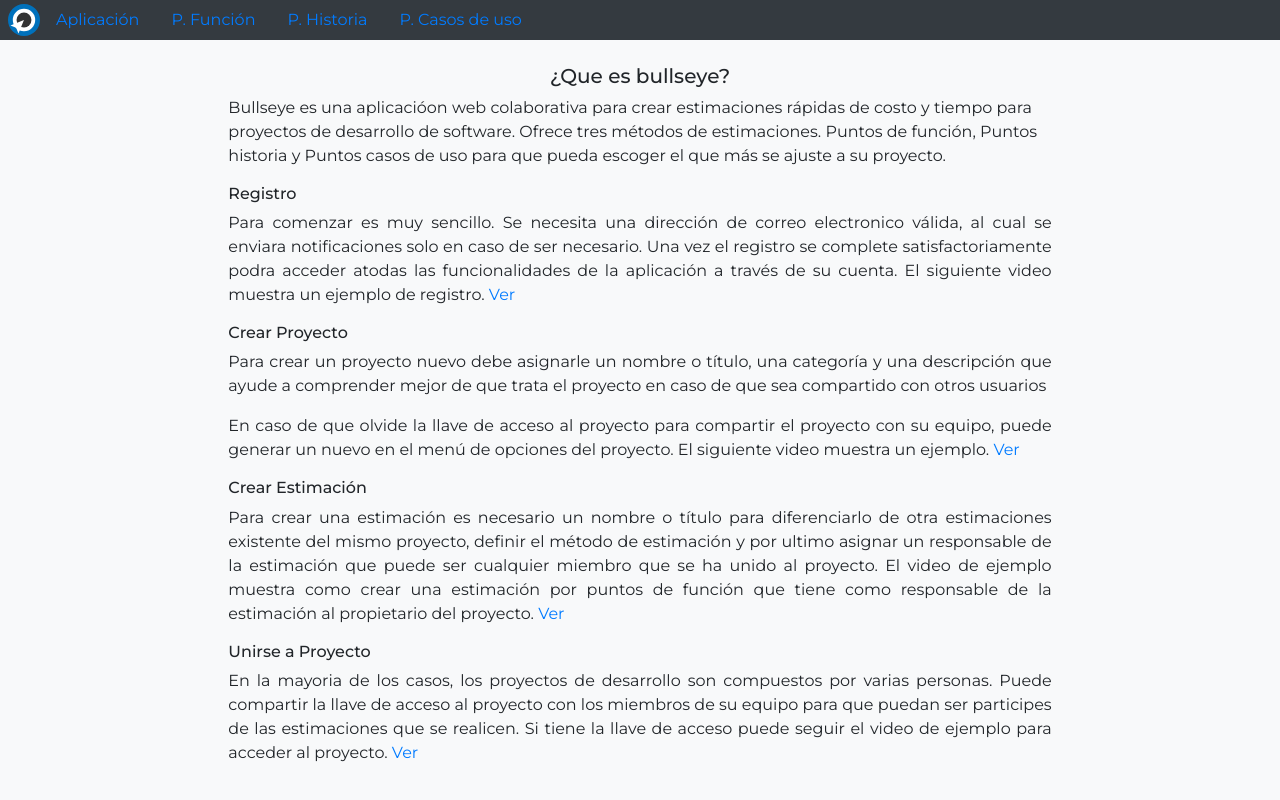
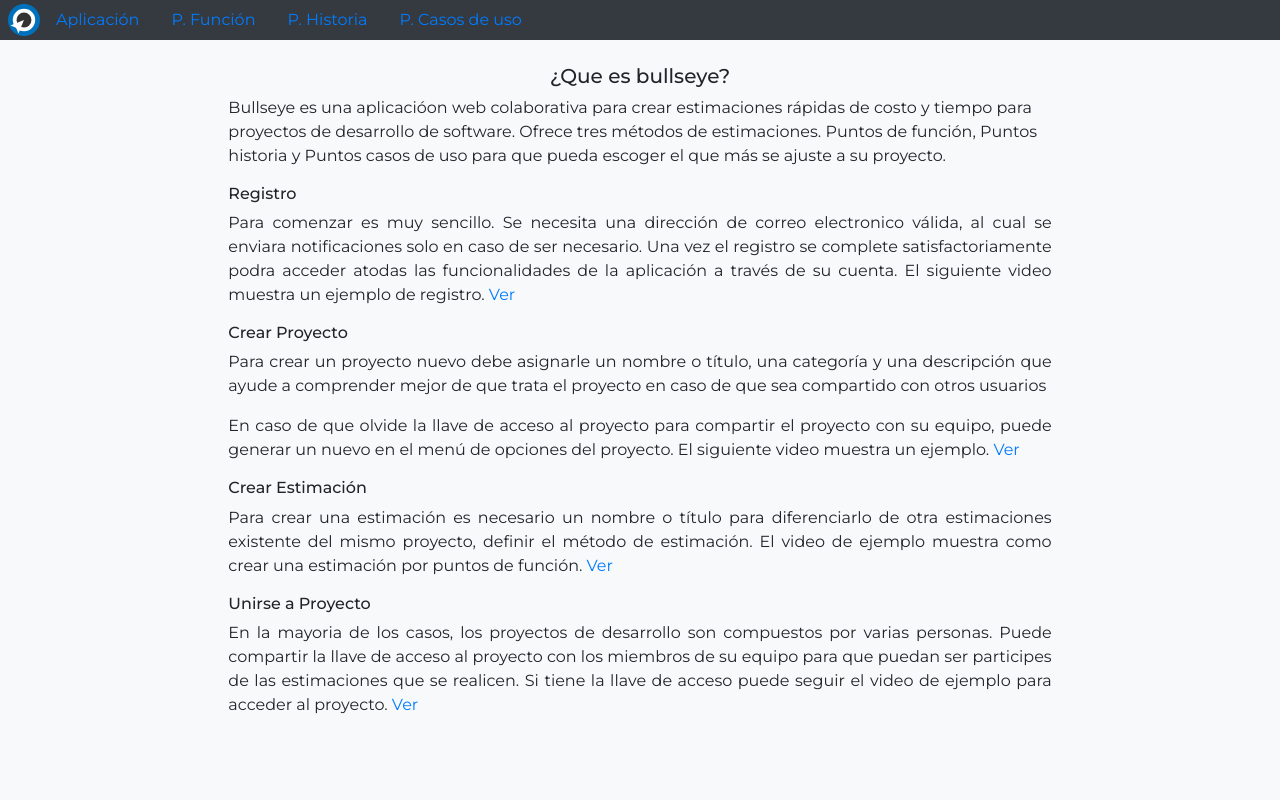
Before and after one commit to helderht/bullseye-frontend, a Vue app: page /docs/app in a window 1280 px wide. Built offline with nearby package versions, Linux system fonts and the light colour scheme; what vue-katex would draw is missing.

Commit message:
corregido documentación app

```diff
--- a/src/views/appdoc.vue
+++ b/src/views/appdoc.vue
@@ -32,10 +32,8 @@
         <h6>Crear Estimación</h6>
         <p class="text-justify">
           Para crear una estimación es necesario un nombre o título para diferenciarlo de otra
-          estimaciones existente del mismo proyecto, definir el método de estimación y por ultimo
-          asignar un responsable de la estimación que puede ser cualquier miembro que se ha unido al
-          proyecto. El video de ejemplo muestra como crear una estimación por puntos de función que
-          tiene como responsable de la estimación al propietario del proyecto.
+          estimaciones existente del mismo proyecto, definir el método de estimación. El video de
+          ejemplo muestra como crear una estimación por puntos de función.
           <a @click="showVideo('v-estimate.mp4', 'Crear Estimación')" href="#">Ver</a>
         </p>
         <h6>Unirse a Proyecto</h6>
```
